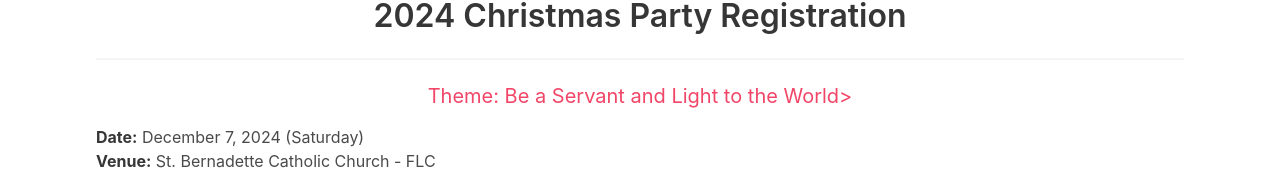
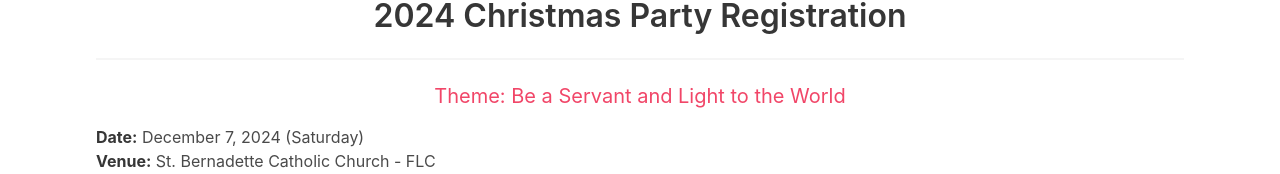
Before and after one commit to joshbatac/couples_for_christ_houston, a Vue app in the folder frontend/: page /register in a window 1280 px wide. Shown: the part 339-513 px from the top of the page. Built offline with nearby package versions, Linux system fonts and the light colour scheme.

Commit message:
fixed typo

```diff
--- a/frontend/src/views/RegistrationPage.vue
+++ b/frontend/src/views/RegistrationPage.vue
@@ -7,7 +7,7 @@
     </div>
     <h1 class="title has-text-centered">2024 Christmas Party Registration</h1>
     <hr>
-    <h2 class="has-text-danger has-text-centered subtitle">Theme: Be a Servant and Light to the World></h2>
+    <h2 class="has-text-danger has-text-centered subtitle">Theme: Be a Servant and Light to the World</h2>
     <p class="left-justified"><strong>Date:</strong> December 7, 2024 (Saturday)</p>
     <p class="left-justified"><strong>Venue:</strong> St. Bernadette Catholic Church - FLC</p>
     <p class="left-justified"><strong>Address:</strong> 15500 El Camino Real, Houston, TX 77062</p>
```
